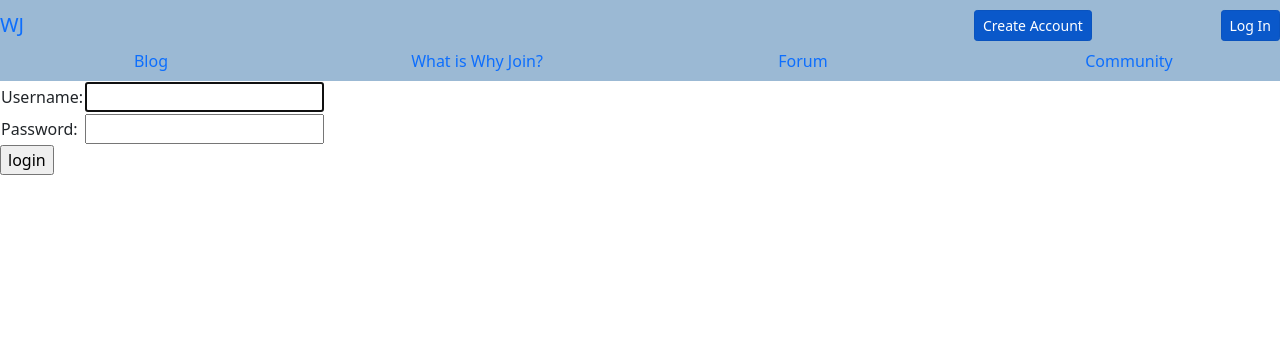
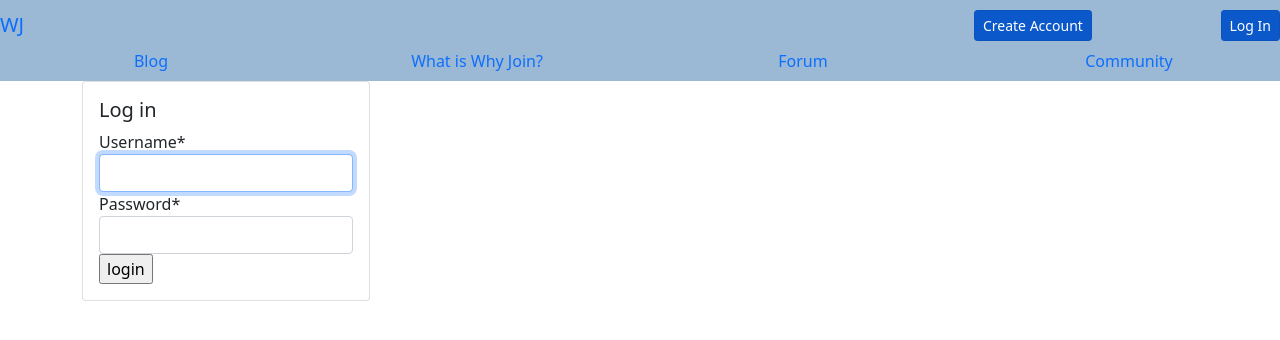
Before and after one commit to kghudgens/WhyJoin, a Django app: page /login/ in a window 1280 px wide. Shown: the top 340 px of the page. Run offline with Django 3.2, Linux system fonts and the light colour scheme; some libraries are stand-ins or nearby versions.

Commit message:
Placed log in form into card

```diff
--- a/whyjoin/user/templates/user/login.html
+++ b/whyjoin/user/templates/user/login.html
@@ -1,20 +1,21 @@
 {% extends "hub/base.html" %} {% load crispy_forms_tags %}
 <!-- Login form -->
 {% block content %}
-<form method="post" action="{% url 'login' %}">
-  {% csrf_token %}
-  <table>
-    <tr>
-      <td>{{ form.username.label_tag }}</td>
-      <td>{{ form.username}}</td>
-    </tr>
-    <tr>
-      <td>{{ form.password.label_tag }}</td>
-      <td>{{ form.password }}</td>
-    </tr>
-  </table>
+<!-- Card holding log in form -->
+<div class="container ">
+<div class="card" style="width: 18rem;">
+  <div class="card-body">
+    <h5 class="card-title">Log in</h5>
+    <!-- The form  -->
+    <form method="POST">
+      {% csrf_token %}
+     {{form|crispy}}
+      <input type="submit" value="login" />
+    </form>
+  </div>
+</div>
+</div>
 
-  <input type="submit" value="login" />
-  <input type="hidden" name="next" value="{{ next }}" />
-</form>
+
+
 {%endblock%}
```
